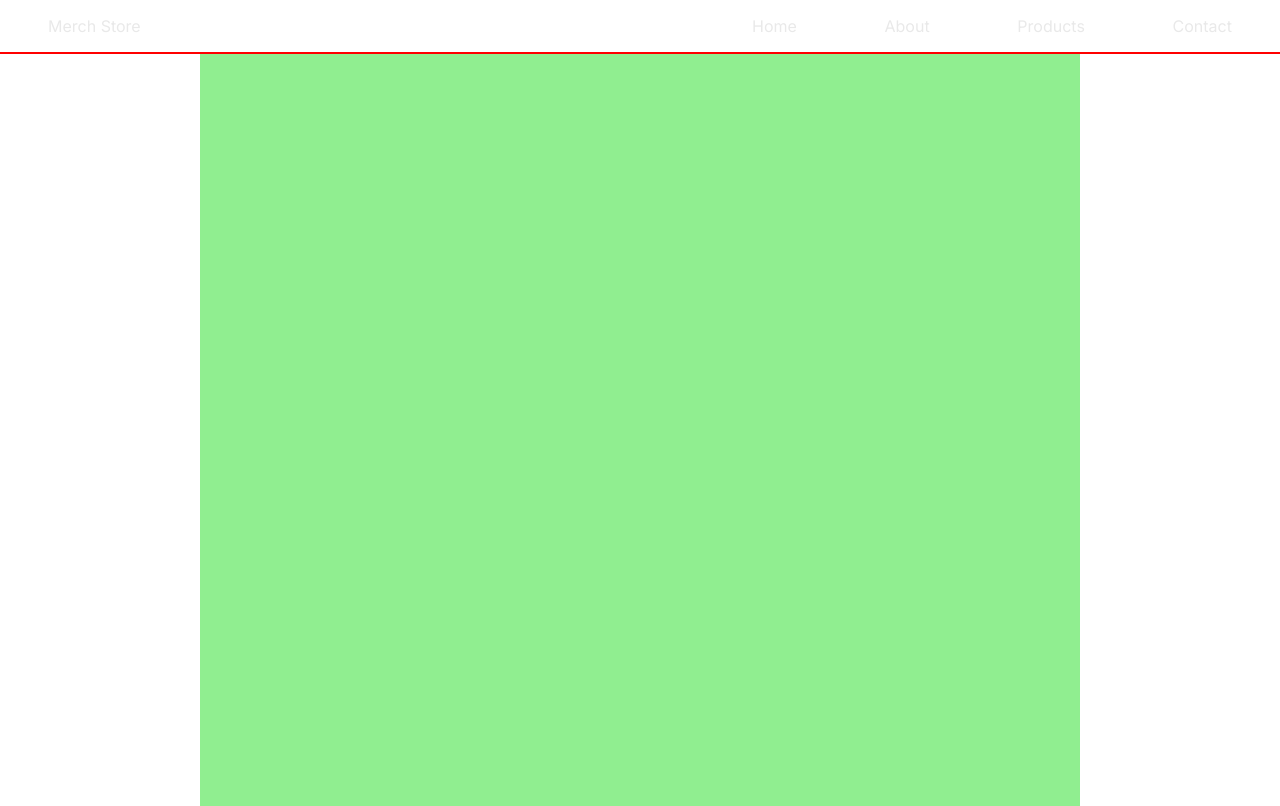
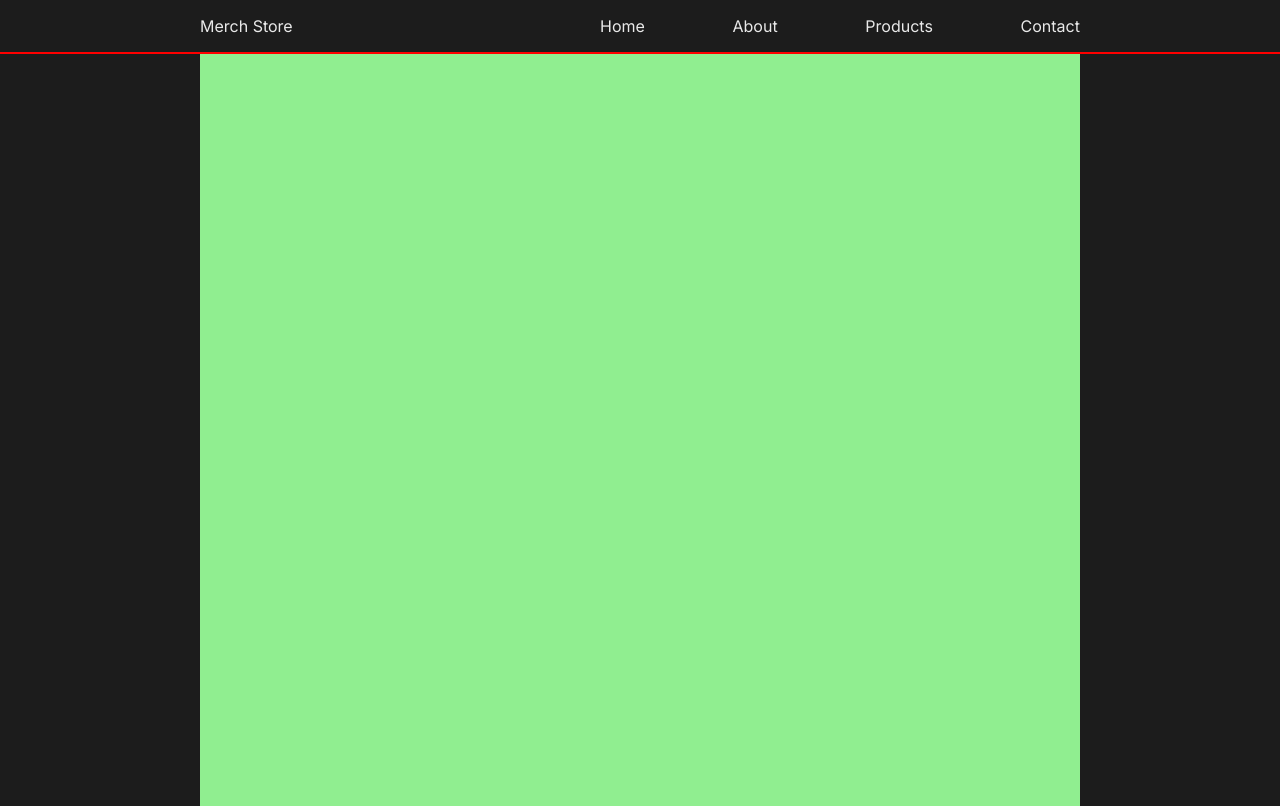
Before and after one commit to nickhibbits/merch-store, a Next.js app: page / in a window 1280 px wide. Built offline with nearby package versions, Linux system fonts and the light colour scheme.

Commit message:
align nav options with page width

```diff
--- a/app/globals.scss
+++ b/app/globals.scss
@@ -15,6 +15,7 @@
 
 body {
   color: variables.$clr-neutral-100;
+  background-color: variables.$clr-neutral-900;
   overflow: hidden;
 }
 
--- a/components/Nav/Navbar/Navbar.module.scss
+++ b/components/Nav/Navbar/Navbar.module.scss
@@ -1,13 +1,16 @@
+@use "@/styles/mixins/layoutMixins.scss";
+
 .navbar {
   border-bottom: solid 2px red;
-  padding: 1rem 3rem;
+  padding: 1rem 0;
 
   &_container {
+    @include layoutMixins.page_width;
     justify-content: space-between;
   }
 
   &_menu {
-    width: 30rem;
+    width: min(30rem, 60%);
     justify-content: space-between;
   }
 }
```
